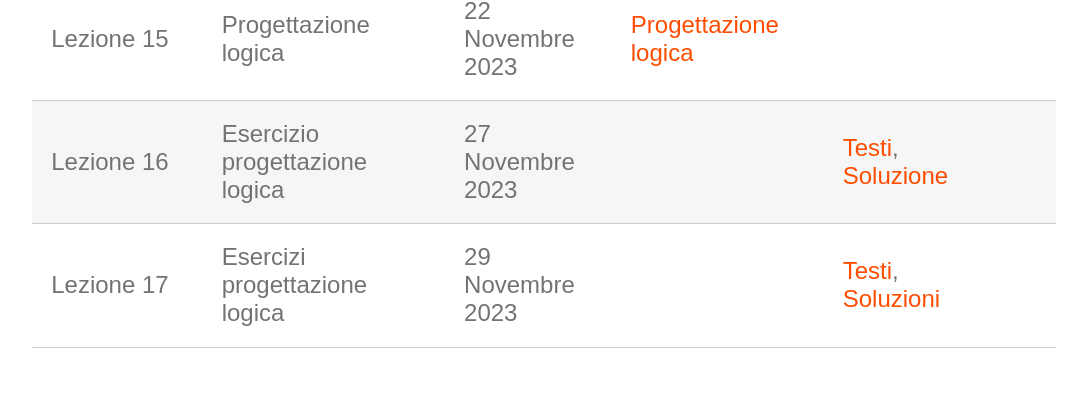
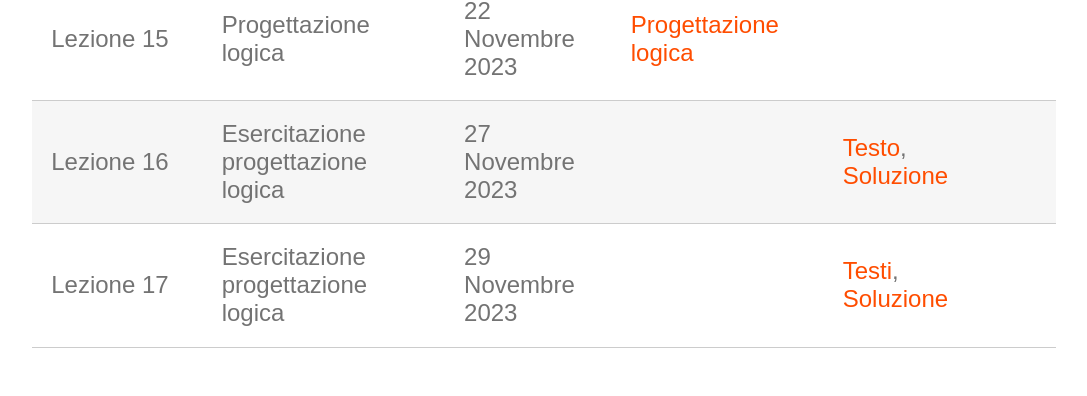
Before and after one commit to perceivelab/database-course, a Jekyll site: the page built from lezioni.md, in a window 1280 px wide and 900 px high, scrolled down 1703 px. Shown: the part 334-730 px from the top of the window, without its empty margins (96-1183 px from the left). Built offline with Jekyll 4.4.1, drawn with Linux system fonts in a browser that asks for light colours; our own code applies the rules of GitHub Pages for plain Markdown files.

Commit message:
Update lezioni.md

```diff
--- a/lezioni.md
+++ b/lezioni.md
@@ -23,7 +23,7 @@ Questa pagina contiene le slide, note e gli esempi di codice delle lezioni del c
 | Lezione 13  | Progettazione Concettuale         | 15 Novembre 2023   | [Progettazione Concettuale](https://drive.google.com/file/d/1T2qWYqu8RRHym9q3uZ5yKG5jCa4KesMx/view?usp=sharing) |  |
 | Lezione 14  | Esercizi progettazione concettuale| 20 Novembre 2023   | [Testi esercizi](https://drive.google.com/file/d/1bumTEK2c8FPxLR13vt1b4YN0CYs2eGqG/view?usp=sharing) |  [Testo HMW](https://drive.google.com/file/d/1Zqa9cG7AU2IWQW-qrpkerJSD9imdf0Y9/view?usp=sharing)|
 | Lezione 15 | Progettazione logica | 22 Novembre 2023 | [Progettazione logica](https://drive.google.com/file/d/1EpZHqbGwYR_F4ZkJp-eD7WveW_3aOoeU/view?usp=sharing) | |
-| Lezione 16 | Esercizio progettazione logica | 27 Novembre 2023 | | [Testi](https://drive.google.com/file/d/1hh_4aliFI6IDKaqrGcNKxkl3tXKgIwb7/view?usp=sharing), [Soluzione](https://drive.google.com/file/d/1xj8WvXiotBFhdqg26Pvjh9_fVahr4kpQ/view?usp=sharing) |
-| Lezione 17 | Esercizi  progettazione logica | 29 Novembre 2023 | | [Testi](https://drive.google.com/file/d/143lK6aGmQ48AvgFSiNPsQmWW4fF1w77f/view?usp=sharing), [Soluzioni](https://drive.google.com/file/d/1hhec66uvZzTVc0nuV36JAw_ASeqWU0cu/view?usp=sharing) |
+| Lezione 16 | Esercitazione progettazione logica | 27 Novembre 2023 | | [Testo](https://drive.google.com/file/d/1QK_tr2etbt9YKdcQF2X5bS9tYZeZ_Siu/view?usp=sharing), [Soluzione](https://drive.google.com/file/d/1xj8WvXiotBFhdqg26Pvjh9_fVahr4kpQ/view?usp=sharing) |
+| Lezione 17 | Esercitazione progettazione logica | 29 Novembre 2023 | | [Testi](https://drive.google.com/file/d/1J9mexl4fCIVR93trQCa3qXvpTJ8wZqru/view?usp=sharing), [Soluzione](https://drive.google.com/file/d/1Hzn0eQrJ4ur7ijeI7c1QDZ8xG0SrZ7yq/view?usp=sharing) |
 
 [404]: /web-programming-course/fallback
```
